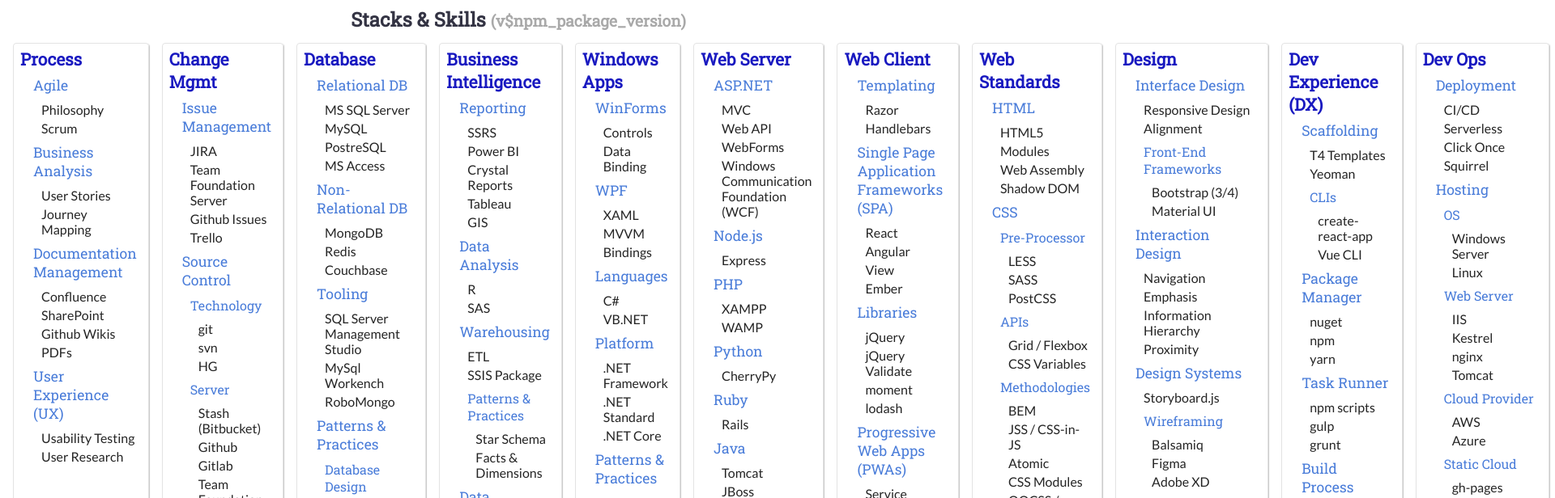
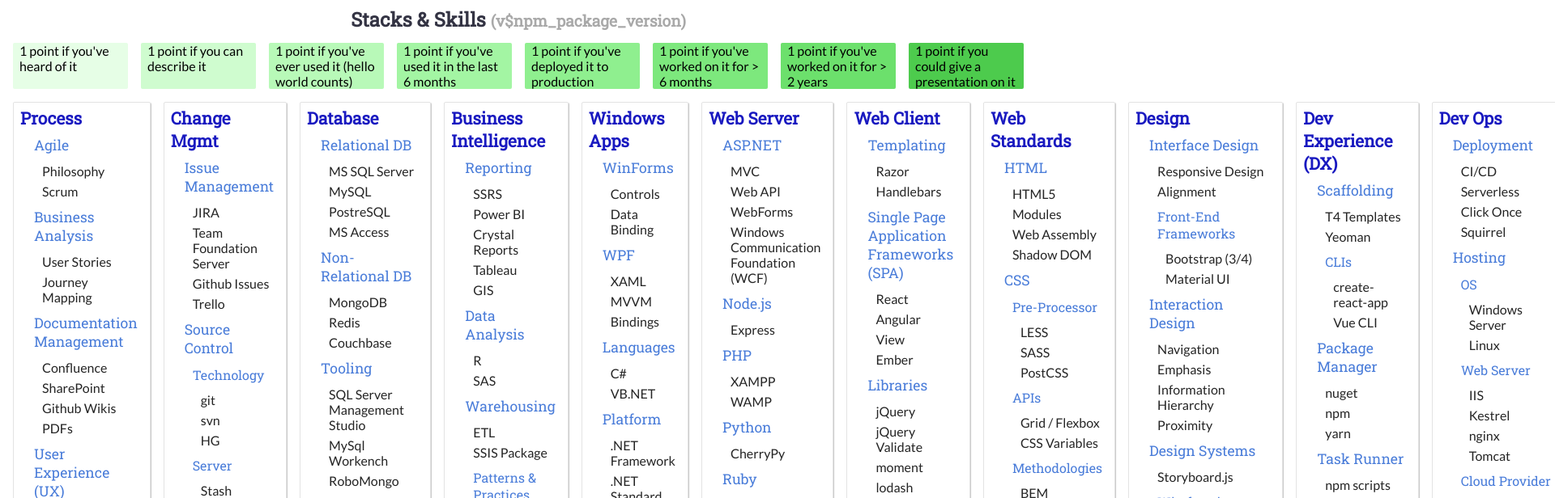
Before and after one commit to KyleMit/StacksAndSkills, a React (Create React App) app: page / in a window 1280 px wide. Shown: the top 616 px of the page at 81% size, 1920 px wide, since content can reach past the window. Built offline with nearby package versions, Linux system fonts and the light colour scheme.

Commit message:
add point overview to interface

```diff
--- a/src/App.css
+++ b/src/App.css
@@ -45,7 +45,7 @@
     flex: 1;
     padding: 0 .5rem;
     margin: .5rem;
-    border-radius: 4px;
+    border-radius: 2px;
     border: 1px solid #e3e3e3;
     box-shadow: 1px 1px 1px #c7c7c7;
 }
@@ -65,7 +65,7 @@
     display: block;
     width: 100%;
     padding: 1px 5px;
-    border: 1px solid transparent;
+    border: 2px solid transparent;
     border-radius: 4px;
     text-align: left;
     background: transparent;
@@ -75,15 +75,28 @@
     cursor: pointer;
 }
 
-.Section li button:hover {
-    border: 1px solid green;
+.Section li button:hover, .Section li button:focus {
+    border: 2px solid #1d1da4;
+    outline: none;
+    box-shadow: #1d1da475 0px 0px 2px;
 }
 
-.Section [data-skill-level='1'] { background: hsl(120, 100%, 95%); }
-.Section [data-skill-level='2'] { background: hsl(120, 100%, 90%); }
-.Section [data-skill-level='3'] { background: hsl(120, 100%, 85%); }
-.Section [data-skill-level='4'] { background: hsl(120, 100%, 80%); }
-.Section [data-skill-level='5'] { background: hsl(120, 100%, 75%); }
-.Section [data-skill-level='6'] { background: hsl(120, 100%, 70%); }
-.Section [data-skill-level='7'] { background: hsl(120, 100%, 65%); }
-.Section [data-skill-level='8'] { background: hsl(120, 100%, 55%); }
+.App [data-skill-level='1'] { background: hsl(120, 95%, 95%); }
+.App [data-skill-level='2'] { background: hsl(120, 90%, 90%); }
+.App [data-skill-level='3'] { background: hsl(120, 85%, 85%); }
+.App [data-skill-level='4'] { background: hsl(120, 80%, 80%); }
+.App [data-skill-level='5'] { background: hsl(120, 75%, 75%); }
+.App [data-skill-level='6'] { background: hsl(120, 70%, 70%); }
+.App [data-skill-level='7'] { background: hsl(120, 65%, 65%); }
+.App [data-skill-level='8'] { background: hsl(120, 55%, 55%); }
+
+.overview {
+    display: flex;
+}
+
+.overview > .card {
+    flex: 1 1;
+    padding: 0 .5rem;
+    margin: .5rem;
+    border-radius: 2px;
+}
--- a/src/App.js
+++ b/src/App.js
@@ -2,13 +2,33 @@
 import './App.css';
 import stackData from './StackData.json';
 
-
+const tiers = [
+  { "level": 1, "text": "1 point if you've heard of it" },
+  { "level": 2, "text": "1 point if you can describe it" },
+  { "level": 3, "text": "1 point if you've ever used it (hello world counts)" },
+  { "level": 4, "text": "1 point if you've used it in the last 6 months" },
+  { "level": 5, "text": "1 point if you've deployed it to production" },
+  { "level": 6, "text": "1 point if you've worked on it for > 6 months" },
+  { "level": 7, "text": "1 point if you've worked on it for > 2 years" },
+  { "level": 8, "text": "1 point if you could give a presentation on it" },
+]
 
 class App extends Component {
+
   render() {
     return (
       <div className="App">
         <h1>Stacks & Skills <span className="text-muted">(v{process.env.REACT_APP_VERSION})</span> </h1>
+
+        <div className="overview">
+          {tiers.map((tier, index) => (
+            <div key={index} className="card"
+                 data-skill-level={tier.level}  >
+              {tier.text}
+            </div>
+          ))}
+        </div>
+
         <content className="Stacks">
           <Stack stacks={stackData}   />
         </content>
```
